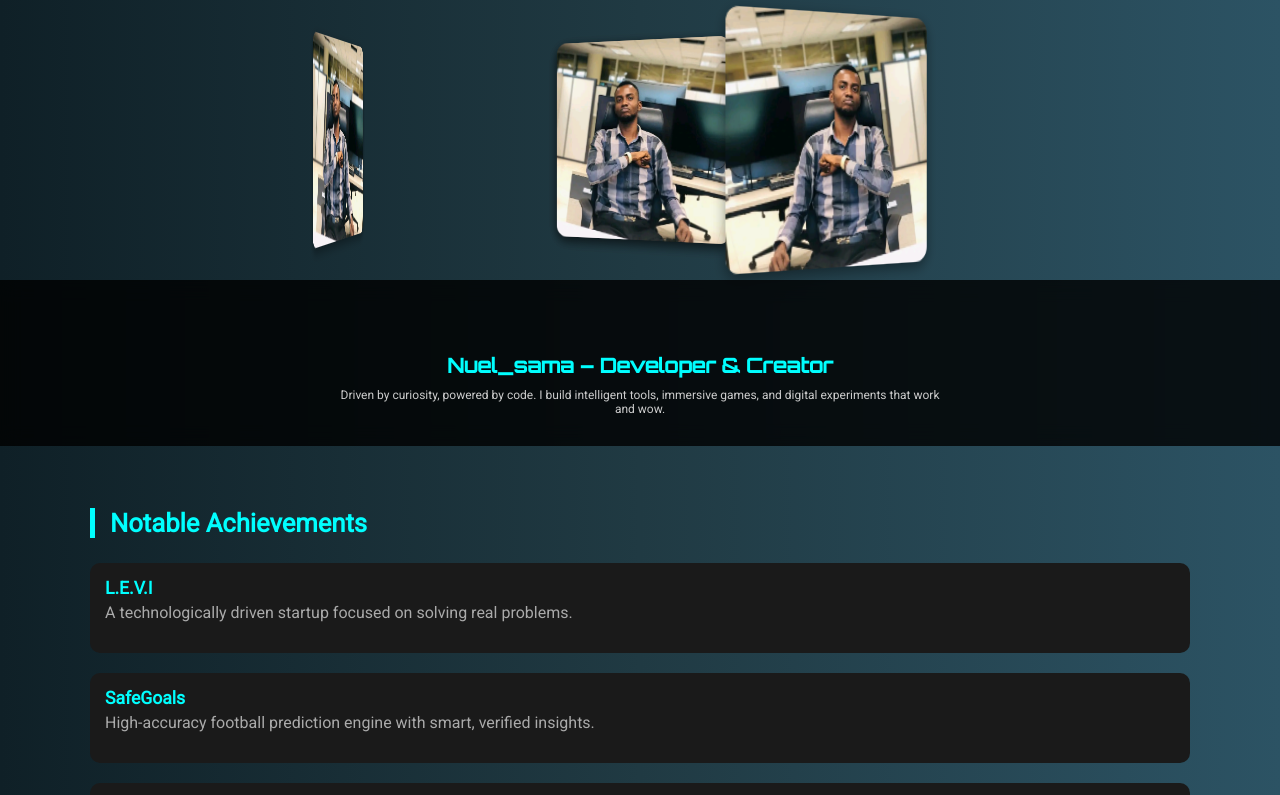
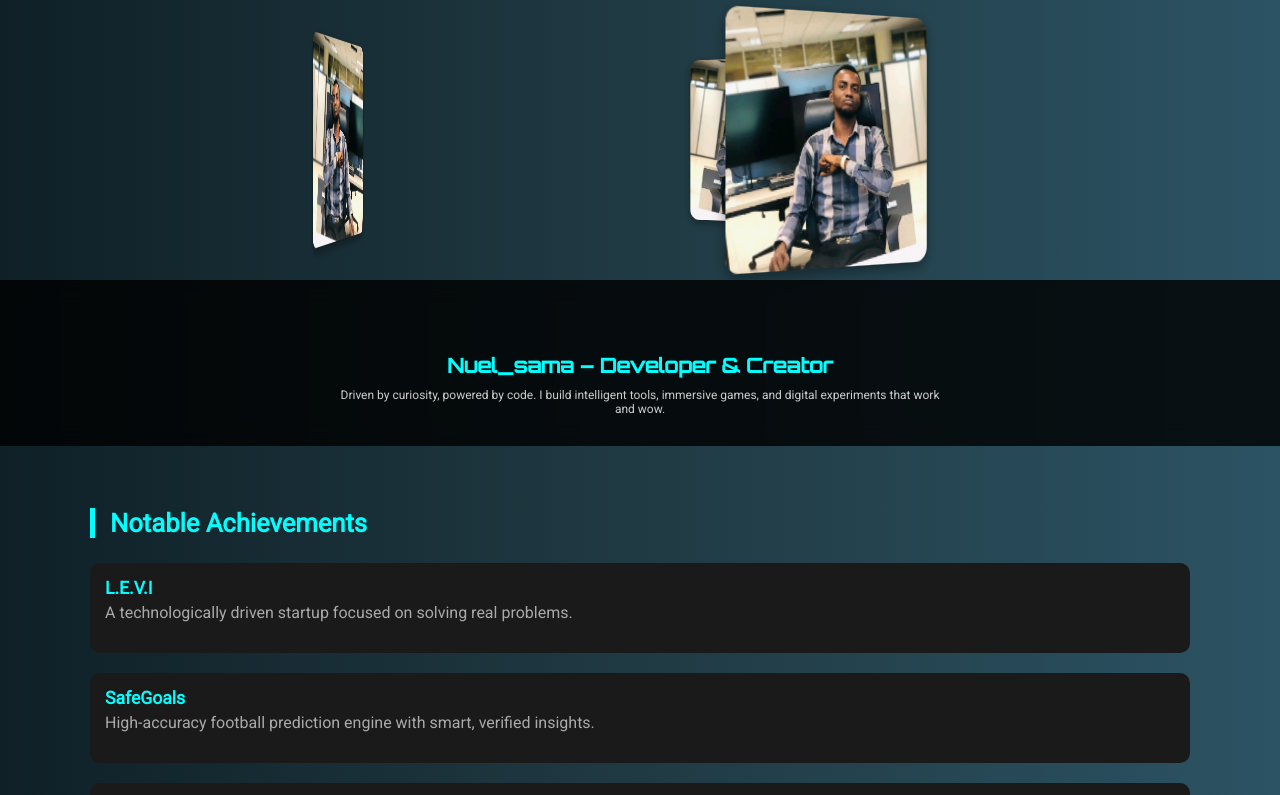
Before and after one commit to Nozel-silva/E_A-portfolio-, a plain HTML site: page index.html in a window 1280 px wide. Shown: the top 795 px of the page. Drawn offline with Linux system fonts and the light colour scheme.

Commit message:
Update index.html

```diff
--- a/index.html
+++ b/index.html
@@ -174,8 +174,6 @@
       <img src="Nuel.jpg" alt="Profile Image 1" />
       <img src="Nuel.jpg" alt="Profile Image 2" />
       <img src="Nuel.jpg" alt="Profile Image 3" />
-   <img src="Nuel.jpg" alt="Profile Image 3" />
-   <img src="Nuel.jpg" alt="Profile Image 3" />
     </div>
   </div>
 
```
